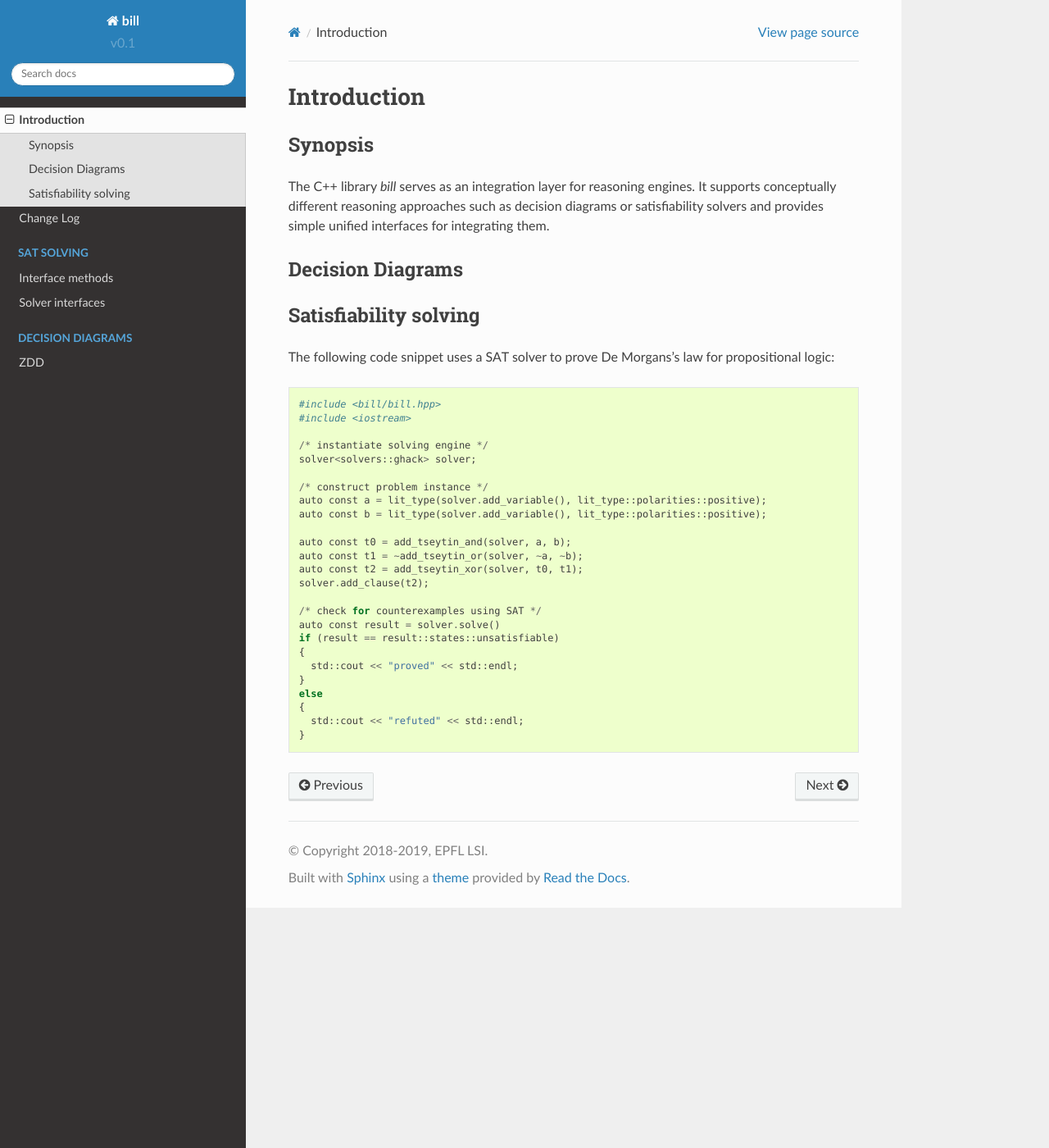
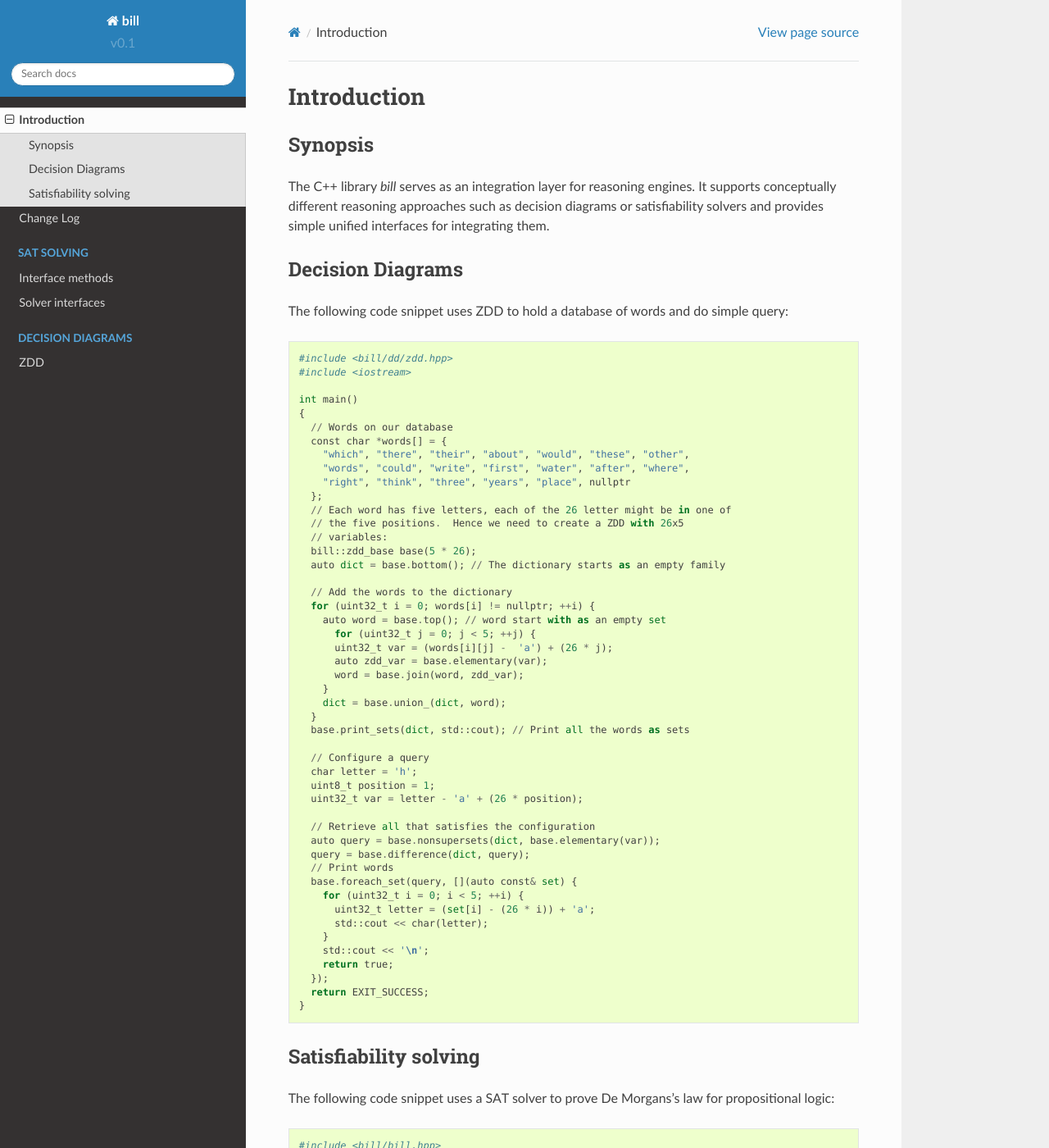
Before and after one commit to lsils/bill, a Sphinx documentation site: the page built from docs/introduction.rst, in a window 1280 px wide and 1400 px high. Shown: the whole window at 82% size. Built offline with Sphinx 7.4.7 and the Read the Docs theme 2.0.0, drawn with Linux system fonts in a browser that asks for light colours.

Commit message:
Add ZDD example to docs

```diff
--- a/docs/introduction.rst
+++ b/docs/introduction.rst
@@ -8,6 +8,57 @@ The C++ library *bill* serves as an integration layer for reasoning engines.  It
 
 Decision Diagrams
 -----------------
+
+The following code snippet uses ZDD to hold a database of words and do simple query::
+
+  #include <bill/dd/zdd.hpp>
+  #include <iostream>
+
+  int main()
+  {
+    // Words on our database
+    const char *words[] = {
+      "which", "there", "their", "about", "would", "these", "other",
+      "words", "could", "write", "first", "water", "after", "where",
+      "right", "think", "three", "years", "place", nullptr
+    };
+    // Each word has five letters, each of the 26 letter might be in one of
+    // the five positions.  Hence we need to create a ZDD with 26x5
+    // variables:
+    bill::zdd_base base(5 * 26);
+    auto dict = base.bottom(); // The dictionary starts as an empty family
+
+    // Add the words to the dictionary
+    for (uint32_t i = 0; words[i] != nullptr; ++i) {
+      auto word = base.top(); // word start with as an empty set
+        for (uint32_t j = 0; j < 5; ++j) {
+        uint32_t var = (words[i][j] -  'a') + (26 * j);
+        auto zdd_var = base.elementary(var);
+        word = base.join(word, zdd_var);
+      }
+      dict = base.union_(dict, word);
+    }
+    base.print_sets(dict, std::cout); // Print all the words as sets
+
+    // Configure a query
+    char letter = 'h';
+    uint8_t position = 1;
+    uint32_t var = letter - 'a' + (26 * position);
+
+    // Retrieve all that satisfies the configuration
+    auto query = base.nonsupersets(dict, base.elementary(var));
+    query = base.difference(dict, query);
+    // Print words
+    base.foreach_set(query, [](auto const& set) {
+      for (uint32_t i = 0; i < 5; ++i) {
+        uint32_t letter = (set[i] - (26 * i)) + 'a';
+        std::cout << char(letter);
+      }
+      std::cout << '\n';
+      return true;
+    });
+    return EXIT_SUCCESS;
+  }
 
 Satisfiability solving
 ----------------------
```
